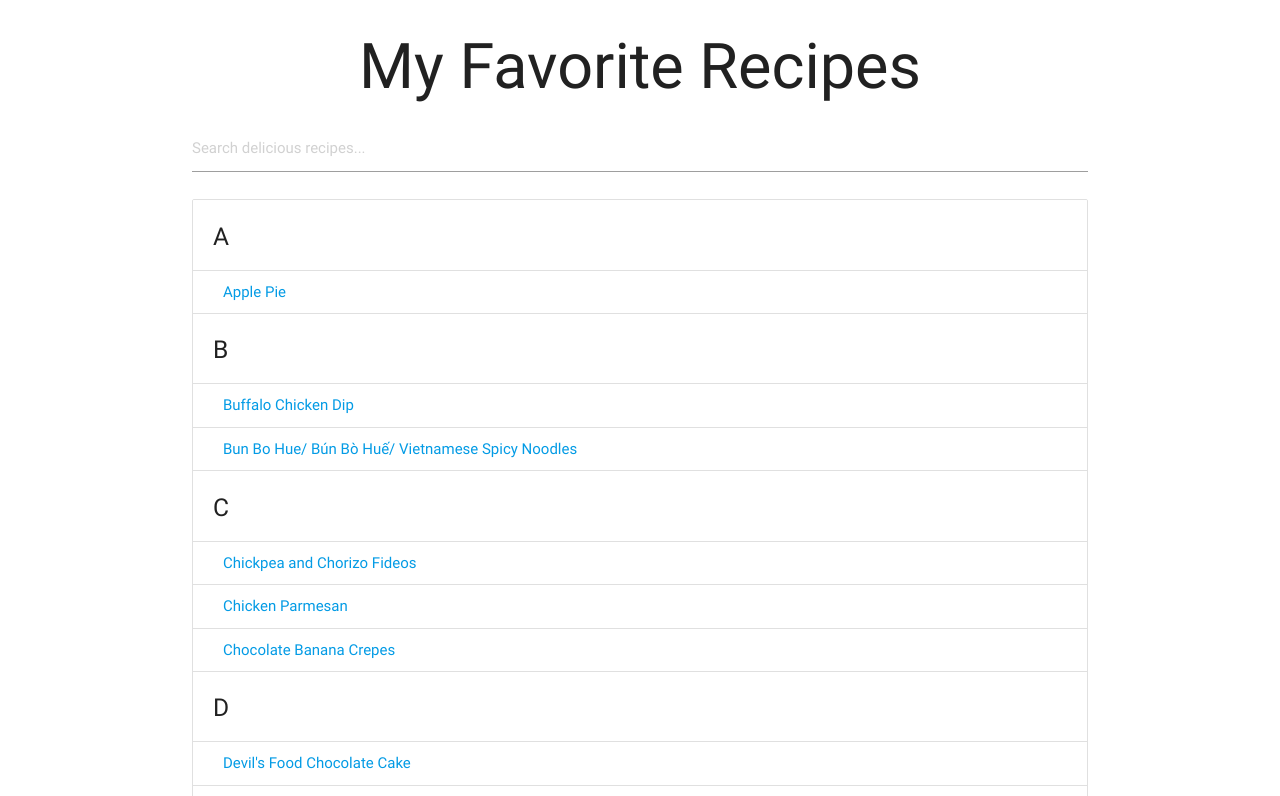
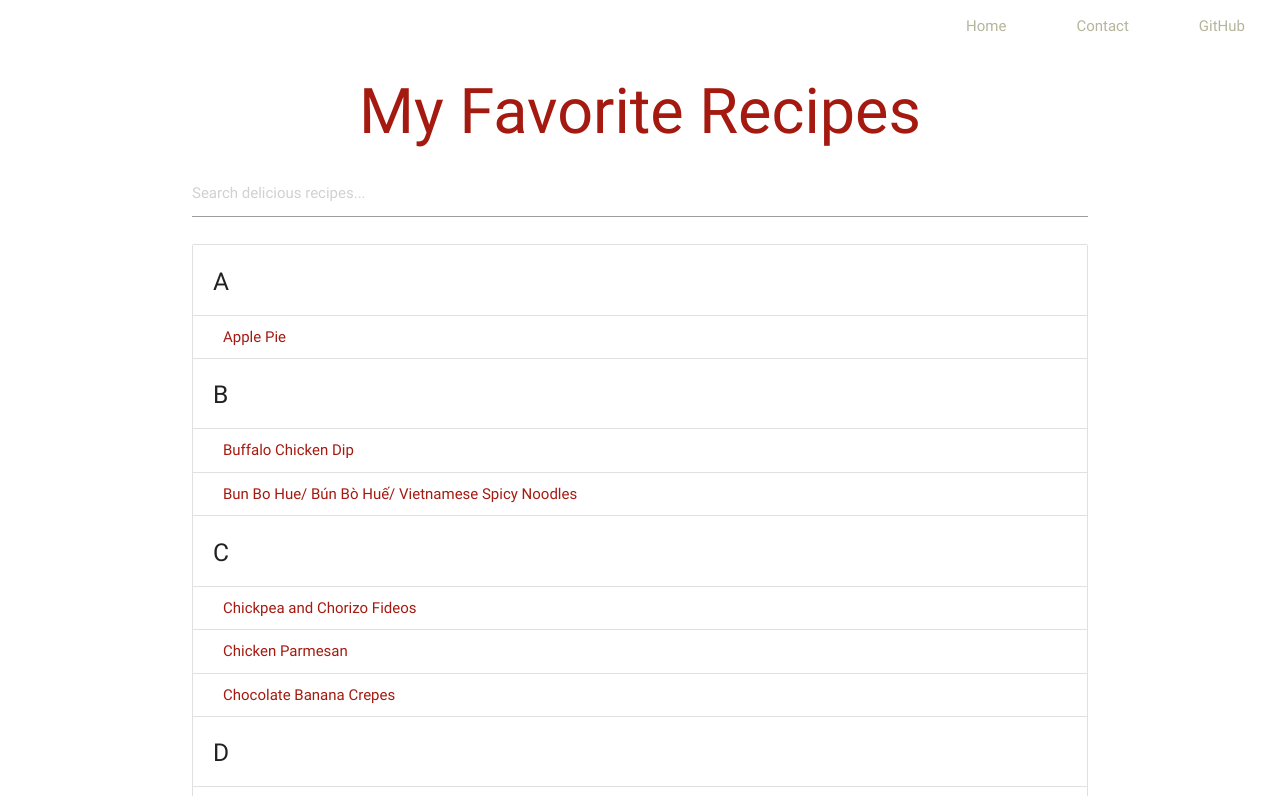
Before and after one commit to cherielum/favoriteRecipesFilter, a plain HTML site: page index.html in a window 1280 px wide. Shown: the top 796 px of the page. Drawn offline with nearby package versions, Linux system fonts and the light colour scheme.

Commit message:
adding nav bar

```diff
--- a/index.css
+++ b/index.css
@@ -0,0 +1,28 @@
+.container-fluid li {
+	display: inline;
+}
+
+.container-fluid li a {
+	display: block;
+	color: #b5b59c; //light-brown
+	text-align: center;
+	padding: 10px 30px;
+	margin: 5px;
+	text-decoration: none;
+}
+
+ul li a, ul.nav li a:visited {
+    color: #a51a10; //darkish red
+}
+
+ul li a:hover, ul.nav li a:active {
+    color: #b5b59c; //light-brown
+}
+
+ul li.active a {
+    color: #b5b59c; //light-brown
+}
+
+h1 {
+  color: #a51a10;
+}
--- a/index.html
+++ b/index.html
@@ -2,10 +2,22 @@
 <html>
   <head>
     <title> Healthy Yet Delicious Recipes </title>
+    <link rel = "stylesheet" href= "index.css">
+    <!-- <link rel="stylesheet" href="https://maxcdn.bootstrapcdn.com/bootstrap/3.3.7/css/bootstrap.min.css"> -->
     <link rel = "stylesheet" href="https://cdnjs.cloudflare.com/ajax/libs/materialize/0.100.2/css/materialize.css">
+
   </head>
 
   <body>
+    <div class = "container-fluid">
+      <li style= "float:right"> <a class= "active" href= "https://github.com/cherielum">GitHub </a></li>
+			<li style= "float:right"> <a class= "active" href= "mailto: cherie.lum2@gmail.com">Contact </a></li>
+			<li style= "float:right"> <a class= "active" href= "../88days-homepage/homepage.html">Home </a></li>
+    </div>
+			<br /><br />
+
+
+
     <div class = "container">
       <h1 class = "center-align">
         My Favorite Recipes
@@ -188,5 +200,7 @@
     </div>
   </body>
   <script src = "index.js"></script>
+  <!-- <link rel="stylesheet" href="https://maxcdn.bootstrapcdn.com/bootstrap/3.3.7/css/bootstrap.min.css"> -->
+
 
 </html>
```
